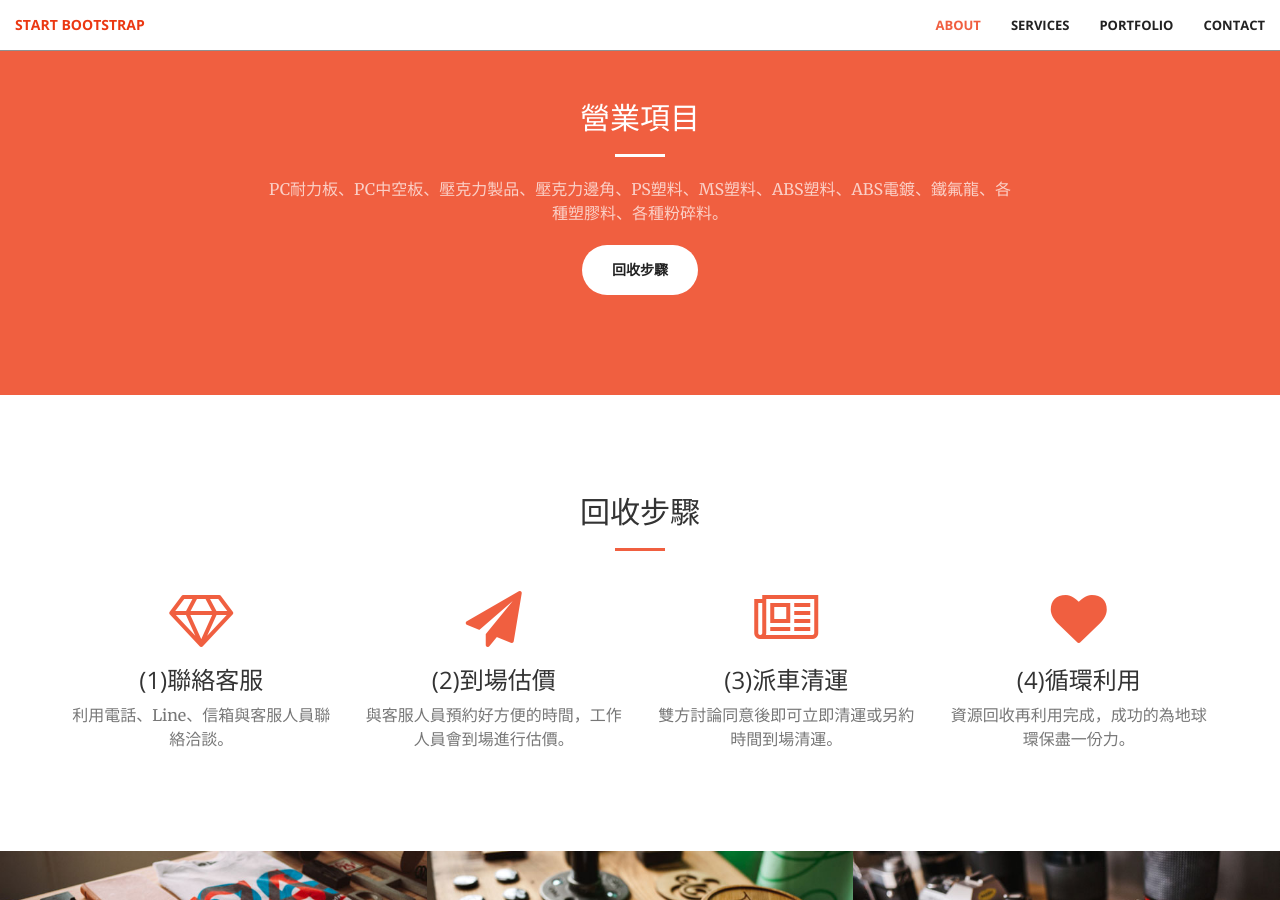
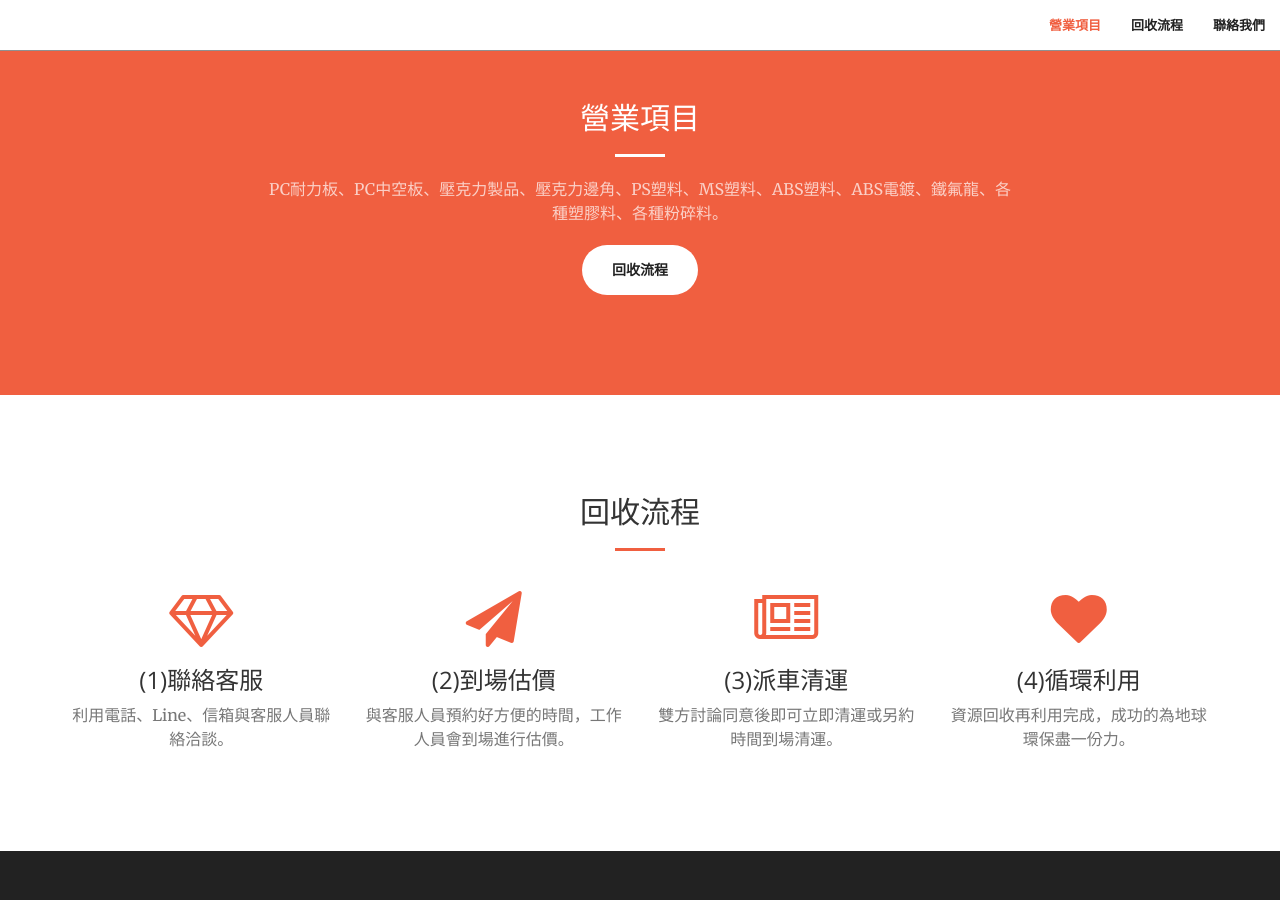
Before and after one commit to GY54088/GY54088, a Jekyll site: the page built from index.html, in a window 1280 px wide and 900 px high, scrolled down 899 px. Built offline with Jekyll 4.4.1, drawn with Linux system fonts in a browser that asks for light colours.

Commit message:
Update pages

```diff
--- a/_includes/call-to-action.html
+++ b/_includes/call-to-action.html
@@ -5,7 +5,7 @@
                 <h2 class="section-heading">營業項目</h2>
                 <hr class="light">
                 <p class="text-faded">PC耐力板、PC中空板、壓克力製品、壓克力邊角、PS塑料、MS塑料、ABS塑料、ABS電鍍、鐵氟龍、各種塑膠料、各種粉碎料。</p>
-                <a href="#services" class="btn btn-default btn-xl">回收步驟</a>
+                <a href="#services" class="btn btn-default btn-xl">回收流程</a>
             </div>
         </div>
     </div>
--- a/_includes/nav.html
+++ b/_includes/nav.html
@@ -8,23 +8,20 @@
                 <span class="icon-bar"></span>
                 <span class="icon-bar"></span>
             </button>
-            <a class="navbar-brand page-scroll" href="#page-top">Start Bootstrap</a>
+            <a class="navbar-brand page-scroll" href="#page-top"></a>
         </div>
 
         <!-- Collect the nav links, forms, and other content for toggling -->
         <div class="collapse navbar-collapse" id="bs-example-navbar-collapse-1">
             <ul class="nav navbar-nav navbar-right">
                 <li>
-                    <a class="page-scroll" href="#about">About</a>
+                    <a class="page-scroll" href="#about">營業項目</a>
                 </li>
                 <li>
-                    <a class="page-scroll" href="#services">Services</a>
+                    <a class="page-scroll" href="#services">回收流程</a>
                 </li>
                 <li>
-                    <a class="page-scroll" href="#portfolio">Portfolio</a>
-                </li>
-                <li>
-                    <a class="page-scroll" href="#contact">Contact</a>
+                    <a class="page-scroll" href="#contact">聯絡我們</a>
                 </li>
             </ul>
         </div>
--- a/_includes/services.html
+++ b/_includes/services.html
@@ -2,7 +2,7 @@
     <div class="container">
         <div class="row">
             <div class="col-lg-12 text-center">
-                <h2 class="section-heading">回收步驟</h2>
+                <h2 class="section-heading">回收流程</h2>
                 <hr class="primary">
             </div>
         </div>
--- a/_layouts/front.html
+++ b/_layouts/front.html
@@ -8,7 +8,6 @@
   {% include header.html %}
   {% include call-to-action.html %}
   {% include services.html %}
-  {% include portfolio.html %}
   {% include aside.html %}
   {% include contact.html %}
   {% include scripts.html %}
```
